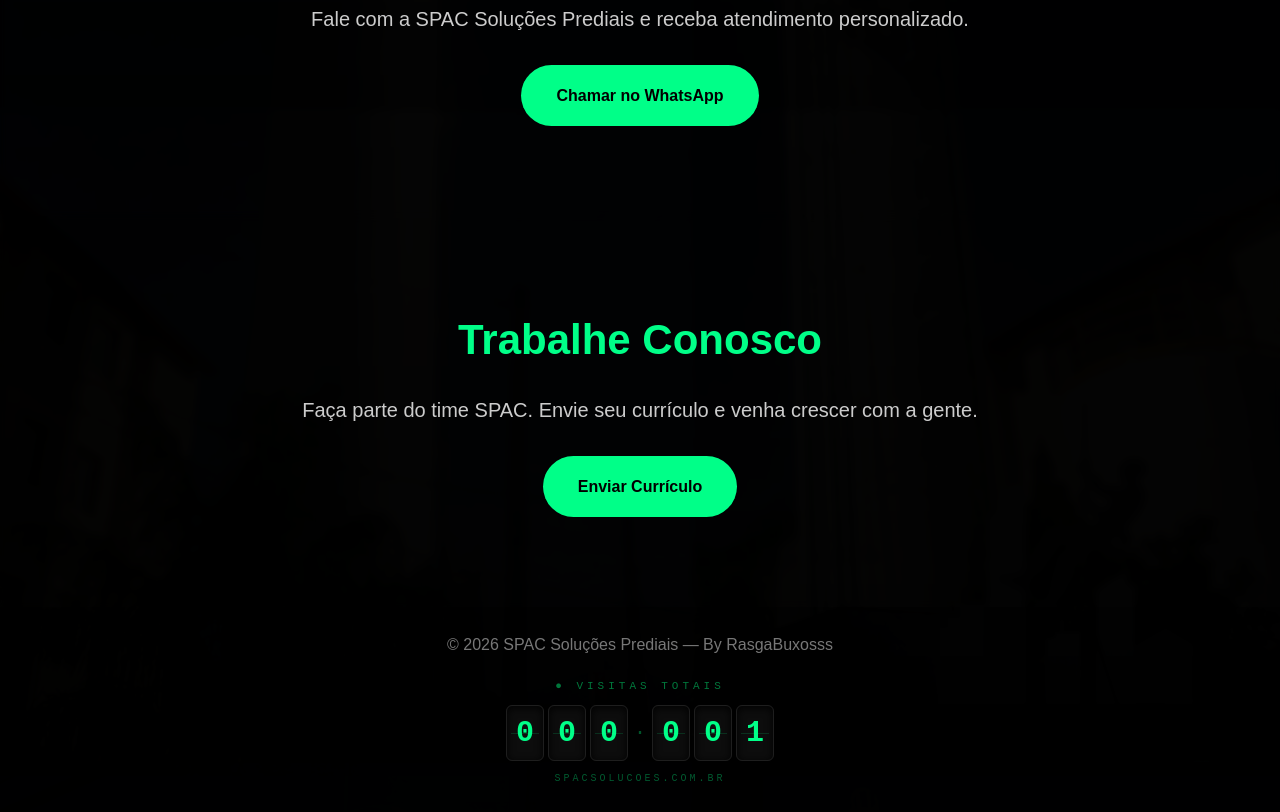
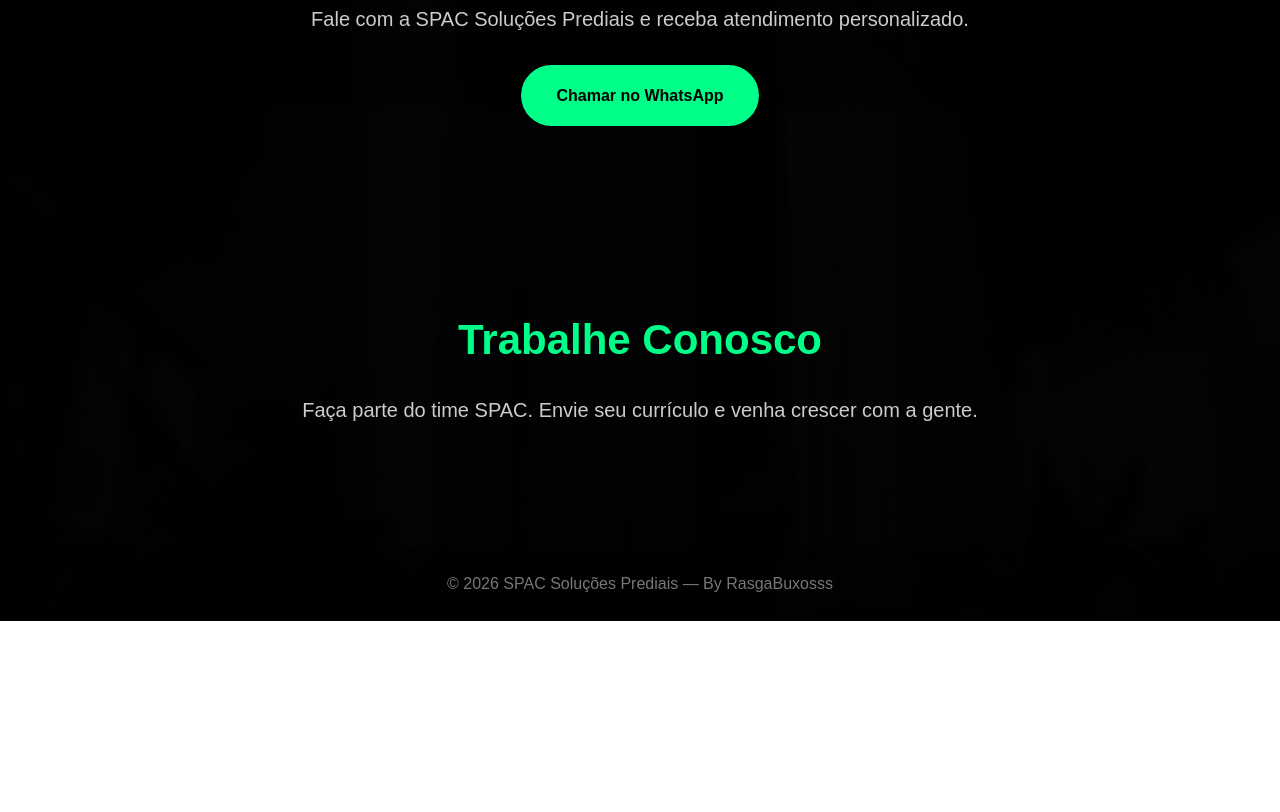
Before and after one commit to spacsolucoes/spacsolucoes, a plain HTML site: page index.html in a window 1280 px wide. Shown: the part 5489-6301 px from the top of the page. After the commit the page ends 6110 px from the top, so only its background shows below. Drawn offline with Linux system fonts and the light colour scheme.

Commit message:
Update index.html

```diff
--- a/index.html
+++ b/index.html
@@ -172,86 +172,24 @@
 <!-- =====================
      TRABALHE CONOSCO
      ===================== -->
-<section class="trabalhe">
-  <h2>Trabalhe Conosco</h2>
-  <p>Faça parte do time SPAC. Envie seu currículo e venha crescer com a gente.</p>
-  <a class="btn" href="https://docs.google.com/forms/d/e/1FAIpQLSdWnTQ6r9HazaGR8LpN6IMrhVZT4A57LkPSyRiwexMUdKFtYw/viewform?usp=header" target="_blank">
-    Enviar Currículo
-  </a>
-</section>
+<a href="https://docs.google.com/forms/d/e/1FAIpQLSdWnTQ6r9HazaGR8LpN6IMrhVZT4A57LkPSyRiwexMUdKFtYw/viewform?usp=header" target="_blank" style="text-decoration:none;">
+  <section class="trabalhe">
+    <h2>Trabalhe Conosco</h2>
+    <p>Faça parte do time SPAC. Envie seu currículo e venha crescer com a gente.</p>
+  </section>
+</a>
 
 <!-- =====================
      FOOTER
      ===================== -->
 <footer>
   <div>© 2026 SPAC Soluções Prediais — By RasgaBuxosss</div>
-  <div style="margin-top:20px; display:flex; flex-direction:column; align-items:center; gap:10px;">
-    <span style="font-family:monospace; font-size:11px; letter-spacing:4px; color:#00aa55; opacity:0.7; text-transform:uppercase;">● visitas totais</span>
-    <div id="odometro" style="display:flex; gap:4px; align-items:center;"></div>
-    <span style="font-family:monospace; font-size:10px; letter-spacing:3px; color:#00ff88; opacity:0.35; text-transform:uppercase;">spacsolucoes.com.br</span>
-  </div>
   <div style="display:none;">
     <a href="https://info.flagcounter.com/U7vq">
       <img src="https://s01.flagcounter.com/count2/U7vq/bg_0A0A0A/txt_00FF88/border_111111/columns_1/maxflags_0/viewers_0/labels_0/pageviews_1/flags_0/percent_0/" alt="Flag Counter" border="0">
     </a>
   </div>
 </footer>
-
-<style>
-.digito-painel {
-  background: #0d0d0d;
-  border: 1px solid #1e1e1e;
-  border-radius: 6px;
-  width: 38px;
-  height: 56px;
-  display: flex;
-  align-items: center;
-  justify-content: center;
-  font-family: 'Courier New', monospace;
-  font-size: 30px;
-  font-weight: bold;
-  color: #00ff88;
-  box-shadow: inset 0 2px 8px rgba(0,0,0,0.9);
-  position: relative;
-}
-.digito-painel::after {
-  content: '';
-  position: absolute;
-  top: 50%; left: 4px; right: 4px;
-  height: 1px;
-  background: rgba(0,255,136,0.15);
-}
-.sep-painel {
-  font-family: monospace;
-  font-size: 20px;
-  color: #00aa55;
-  opacity: 0.5;
-  margin: 0 2px;
-}
-</style>
-
-<script>
-(function(){
-  var KEY = 'spac_visitas_v2';
-  var count = parseInt(localStorage.getItem(KEY) || '0') + 1;
-  localStorage.setItem(KEY, count);
-  var s = String(count).padStart(6, '0');
-  var el = document.getElementById('odometro');
-  el.innerHTML = '';
-  s.split('').forEach(function(d, i){
-    if(i === 3){
-      var sep = document.createElement('span');
-      sep.className = 'sep-painel';
-      sep.textContent = '·';
-      el.appendChild(sep);
-    }
-    var div = document.createElement('div');
-    div.className = 'digito-painel';
-    div.textContent = d;
-    el.appendChild(div);
-  });
-})();
-</script>
 
 <!-- =====================
      REDES SOCIAIS
```
